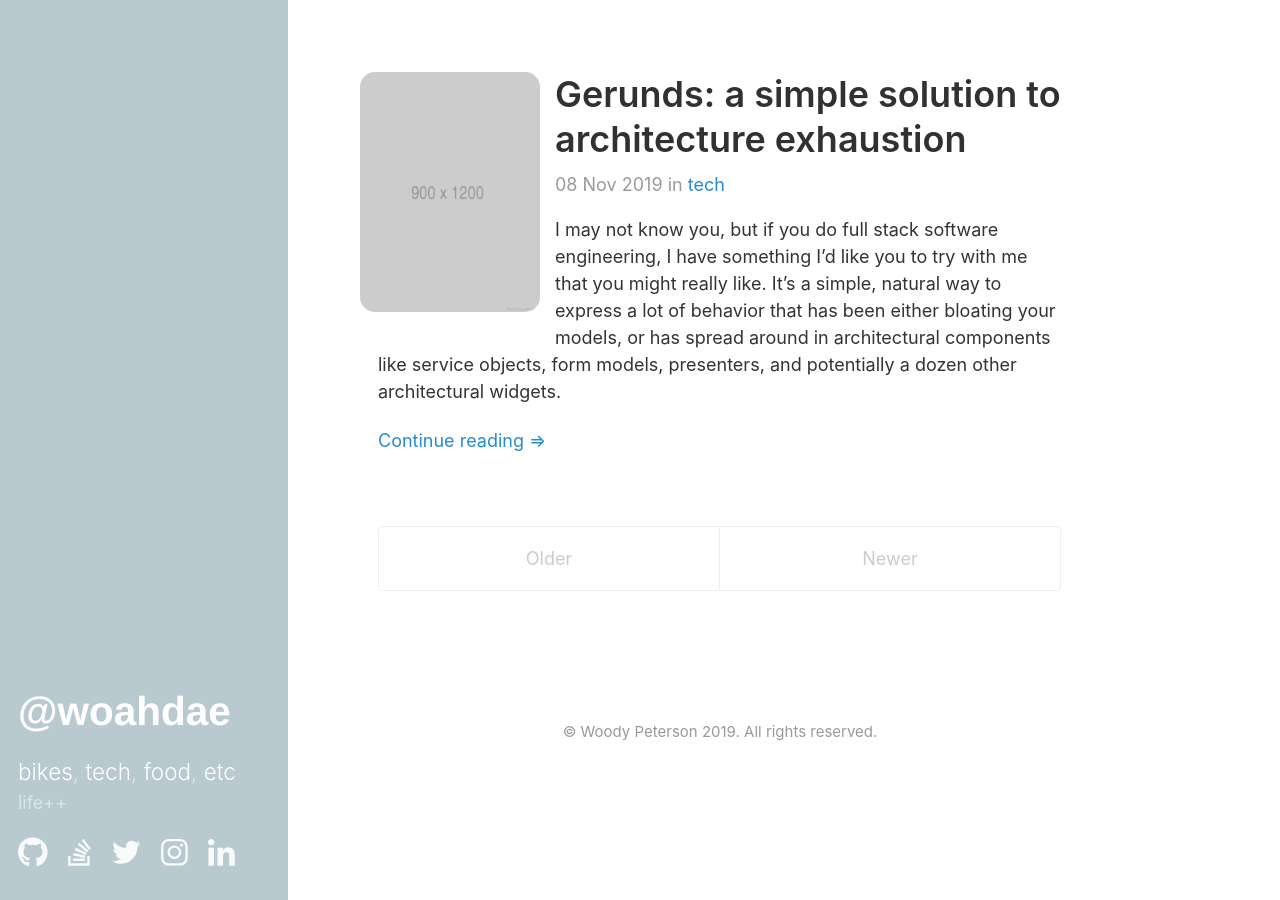
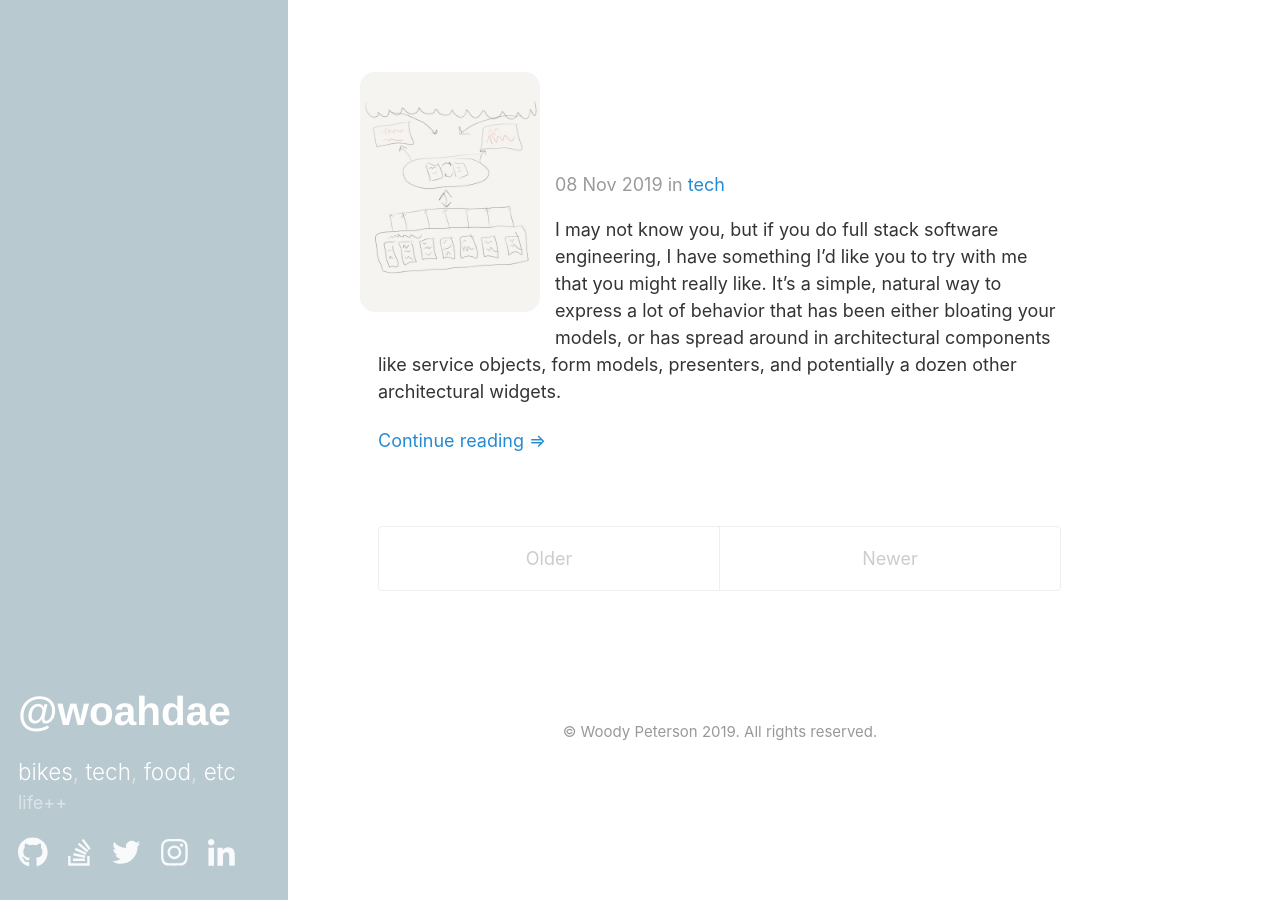
Before and after one commit to woahdae/woahdae-orig.github.io, a Jekyll site: the page built from index.html, in a window 1280 px wide. Built offline with Jekyll 4.4.1, drawn with Linux system fonts in a browser that asks for light colours; the list of posts is cut into pages by our own code.

Commit message:
Add main image to gerunds article

```diff
--- a/_includes/critical.css
+++ b/_includes/critical.css
@@ -30,7 +30,7 @@ body {
   -webkit-font-smoothing: antialiased;
 }
 
-img {
+.post img {
   width: 100%;
 }
 
@@ -243,6 +243,7 @@ article li+li {
   left: -0.5rem;
   padding: 10px 5px;
   text-shadow: 0px 0px 5px #000;
+  color: white;
 }
 
 .post-title-area:hover {
--- a/_layouts/post.html
+++ b/_layouts/post.html
@@ -2,7 +2,7 @@
 layout: default
 ---
 
-<article>
+<article class="post">
   <h1 class="title">{{ page.title }}</h1>
   <div class="post-meta">
     <time datetime="{{ page.date | date_to_xmlschema }}">{{ page.date | date: "%B %-d, %Y" }}</time>
```
Also changed, not shown: _posts/2019-11-08-gerunds-a-simple-solution-to-architecture-exhaustion.md (+3 -3 lines), img/gerunds-a-simple-solution-to-architecture-exhaustion/architecture-monster.jpg (added).
